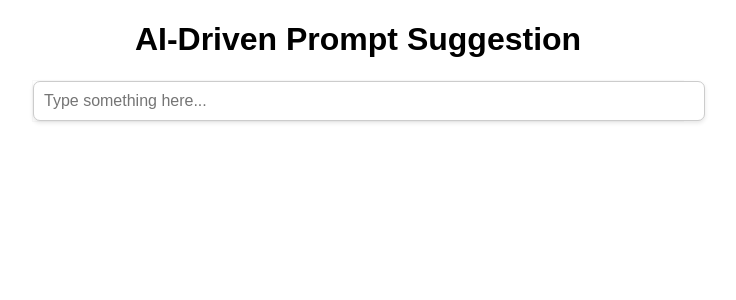
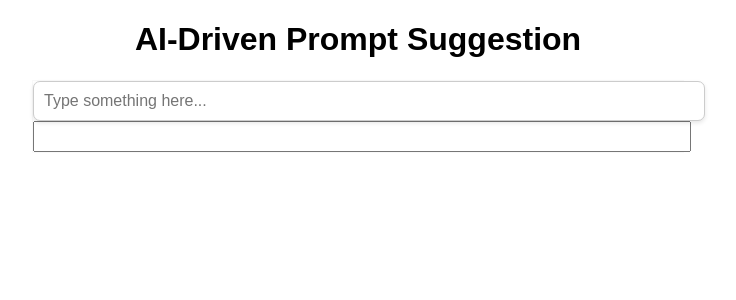
Before and after one commit to AshanLakshitha16763/Medical_Assistant_AI_suggestion, a React (Create React App) app in the folder AI_Suggestion_App/frontend/: page / in a window 1280 px wide. Shown: the top 300 px of the page, without its empty margins (282-1018 px from the left). Built offline with nearby package versions, Linux system fonts and the light colour scheme.

Commit message:
placeholder update
issues: Two search bars displaying

```diff
--- a/AI_Suggestion_App/frontend/src/components/SearchBar.css
+++ b/AI_Suggestion_App/frontend/src/components/SearchBar.css
@@ -15,3 +15,10 @@
     border-radius: 7px;
     box-shadow: 0px 2px 4px rgba(0, 0, 0, 0.1);
 }
+
+#search-bar2 {
+    z-index: -1;
+    color: gray;
+    cursor: none;
+
+}
--- a/AI_Suggestion_App/frontend/src/components/SearchBar.js
+++ b/AI_Suggestion_App/frontend/src/components/SearchBar.js
@@ -3,6 +3,7 @@ import React, { useState, useRef, useEffect } from 'react';
 import axios from 'axios';
 import SuggestionsDropdown from './SuggestionsDropdown';
 import './SearchBar.css';
+
 
 function SearchBar() {
     const [input, setInput] = useState("");
@@ -12,6 +13,9 @@ function SearchBar() {
     const inputRef = useRef(null);
     const containerRef = useRef(null);
 
+    const [suggestion, setSuggestion] = useState("");
+
+
     useEffect(() => {
         window.addEventListener('resize', updateDropdownPosition);
         return () => {
@@ -20,6 +24,25 @@ function SearchBar() {
     }, [input]);
 
     // Handle input changes and fetch suggestions
+    // const handleChange = async (e) => {
+    //     const value = e.target.value;
+    //     setInput(value);
+    //     setSelectedIndex(-1); // Reset selected index on input change
+    //     updateDropdownPosition();
+
+    //     if (value.length > 0) {
+    //         try {
+    //             // Fetch suggestions from the backend based on user input
+    //             const response = await axios.post('http://127.0.0.1:5000/suggest', { input: value });
+    //             setSuggestions(response.data.suggestions);
+    //         } catch (error) {
+    //             console.error("Error fetching suggestions:", error);
+    //         }
+    //     } else {
+    //         setSuggestions([]);
+    //     }
+    // };
+
     const handleChange = async (e) => {
         const value = e.target.value;
         setInput(value);
@@ -31,13 +54,22 @@ function SearchBar() {
             // Fetch suggestions from the backend based on user input
             const response = await axios.post('http://127.0.0.1:5000/suggest', { input: value });
             setSuggestions(response.data.suggestions);
+
+            // Set the first suggestion if available
+            if (response.data.suggestions.length > 0) {
+              setSuggestion(value + response.data.suggestions[0].slice(value.length));
+            } else {
+              setSuggestion(value);
+            }
           } catch (error) {
             console.error("Error fetching suggestions:", error);
           }
         } else {
           setSuggestions([]);
+          setSuggestion(value); // Clear suggestion if input is empty
         }
       };
+
 
     // Handle suggestion click
     const handleSuggestionClick = (suggestion) => {
@@ -75,6 +107,9 @@ function SearchBar() {
                     break;
             }
         }
+        if (e.keyCode === 39) { // Right arrow key
+            setInput(suggestion);
+          }
     };
 
     const updateDropdownPosition = () => {
@@ -110,8 +145,21 @@ function SearchBar() {
                 onClick={updateDropdownPosition}
                 placeholder="Type something here..."
                 className="search-bar"
+                id='search-bar'
                 style={{ position: "relative", zIndex: 2 }}
             />
+
+
+            <input
+                type="text"
+                name="search-bar"
+                id="search-bar-2"
+                value={suggestion}
+                readOnly
+                style={{ height:"25px",width: "100%", zIndex: 2 }}
+            />
+
+
 
             {/* Suggestions dropdown */}
             {suggestions.length > 0 && (
--- a/AI_Suggestion_App/frontend/src/components/SuggestionsDropdown.css
+++ b/AI_Suggestion_App/frontend/src/components/SuggestionsDropdown.css
@@ -3,7 +3,7 @@
     border-radius: 4px;
     background-color: #fff;
     position: absolute;
-    margin-top: -55px;
+    margin-top: -7px;
     max-height: 200px;
     overflow-y: auto;
     width: 75%;
```
Also changed, not shown: 1 other file (tests, documents, lock files or other folders). Lines whose indentation alone changed are shown as unchanged.
